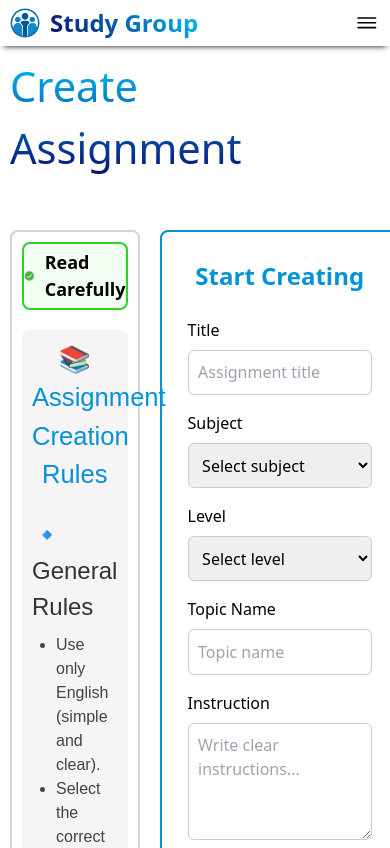
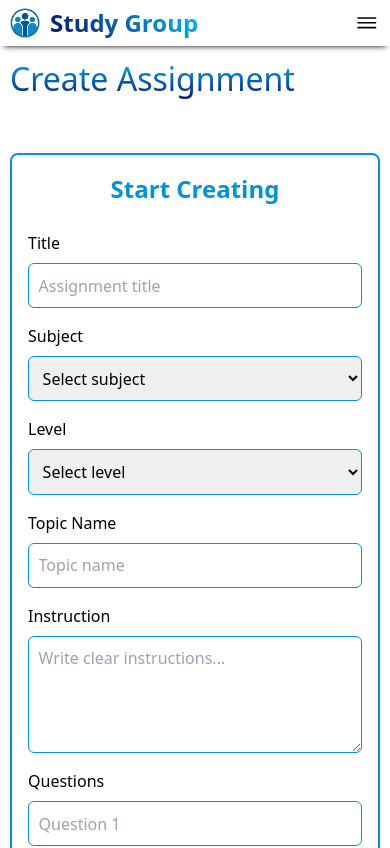
Before and after one commit to shsobur/Study-Group-Client, a React (Vite) app: page /create-assignments in a window 390 px wide. Shown: the top 848 px of the page. Built offline with nearby package versions, Linux system fonts and the light colour scheme; no server answers.

Commit message:
Create assignment page responsive design completed

```diff
--- a/src/Layouts/Pages/CreateAssign/CreateAssign.css
+++ b/src/Layouts/Pages/CreateAssign/CreateAssign.css
@@ -132,7 +132,7 @@
 .assign_form_group select,
 .assign_form_group textarea {
   padding: 0.6rem;
-  border: 1px solid #ccc;
+  border: 1px solid #0392d8;
   border-radius: 6px;
   font-size: 1rem;
 }
@@ -194,27 +194,70 @@
   }
 }
 
+@media screen and (max-width: 1280px) {
+  .create_assign_left_container {
+    width: 40%;
+  }
 
-@media screen and (max-width: 1280px) {
-
+  .create_assign_right_container {
+    width: 60%;
+    border-radius: 8px;
+    border: 2px solid #0392d8;
+  }
 }
 
+@media screen and (max-width: 1024px) {
+  .create_assign_title h1 {
+    font-size: 2.2rem;
+  }
 
-@media screen and (max-width: 1024px) {
+  .assign_role_title {
+    font-size: 1.2rem;
+  }
 
+  .assign_role_subtitle {
+    font-size: 1.3rem;
+  }
 }
 
+@media screen and (max-width: 768px) {
+  .create_assign_parent_container {
+    gap: 50px;
+    flex-direction: column-reverse;
+  }
 
-@media screen and (max-width: 768px) {
+  .create_assign_left_container {
+    width: 100%;
+  }
 
+  .create_assign_right_container {
+    width: 100%;
+  }
+
+  .assign_role_title {
+    font-size: 1.5rem;
+  }
+
+  .assign_role_subtitle {
+    font-size: 1.5rem;
+  }
 }
 
+@media screen and (max-width: 475px) {
+  .create_assign_right_container {
+    padding: 0;
+  }
 
-@media screen and (max-width: 640px) {
+  .create_assign_title h1 {
+    font-size: 2rem;
+  }
 
+  .assign_role_title {
+    font-size: 1.2rem;
+    font-weight: 600;
+  }
+
+  .assign_role_subtitle {
+    font-size: 1.3rem;
+  }
 }
-
-
-@media screen and (max-width: 475px) {
-
-}
```
